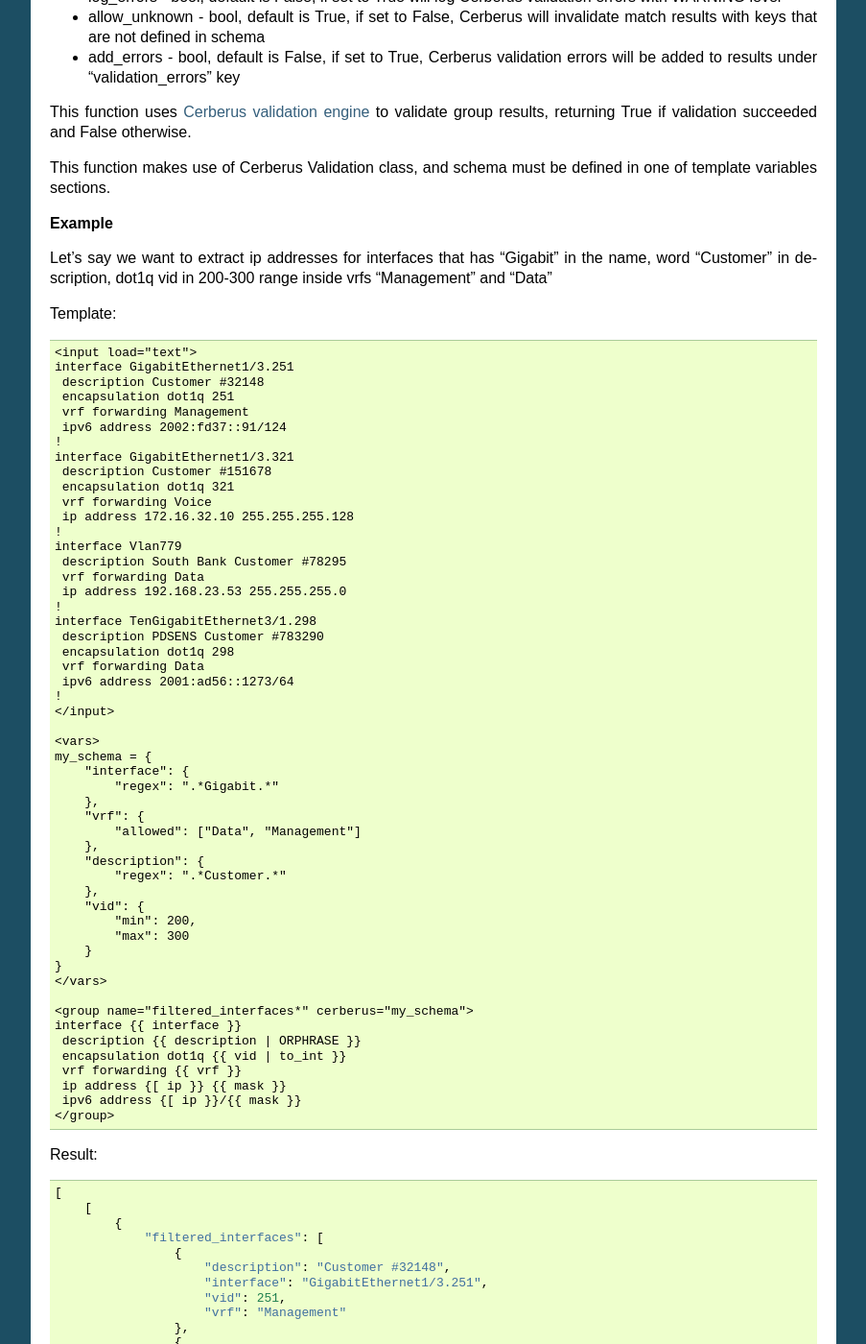
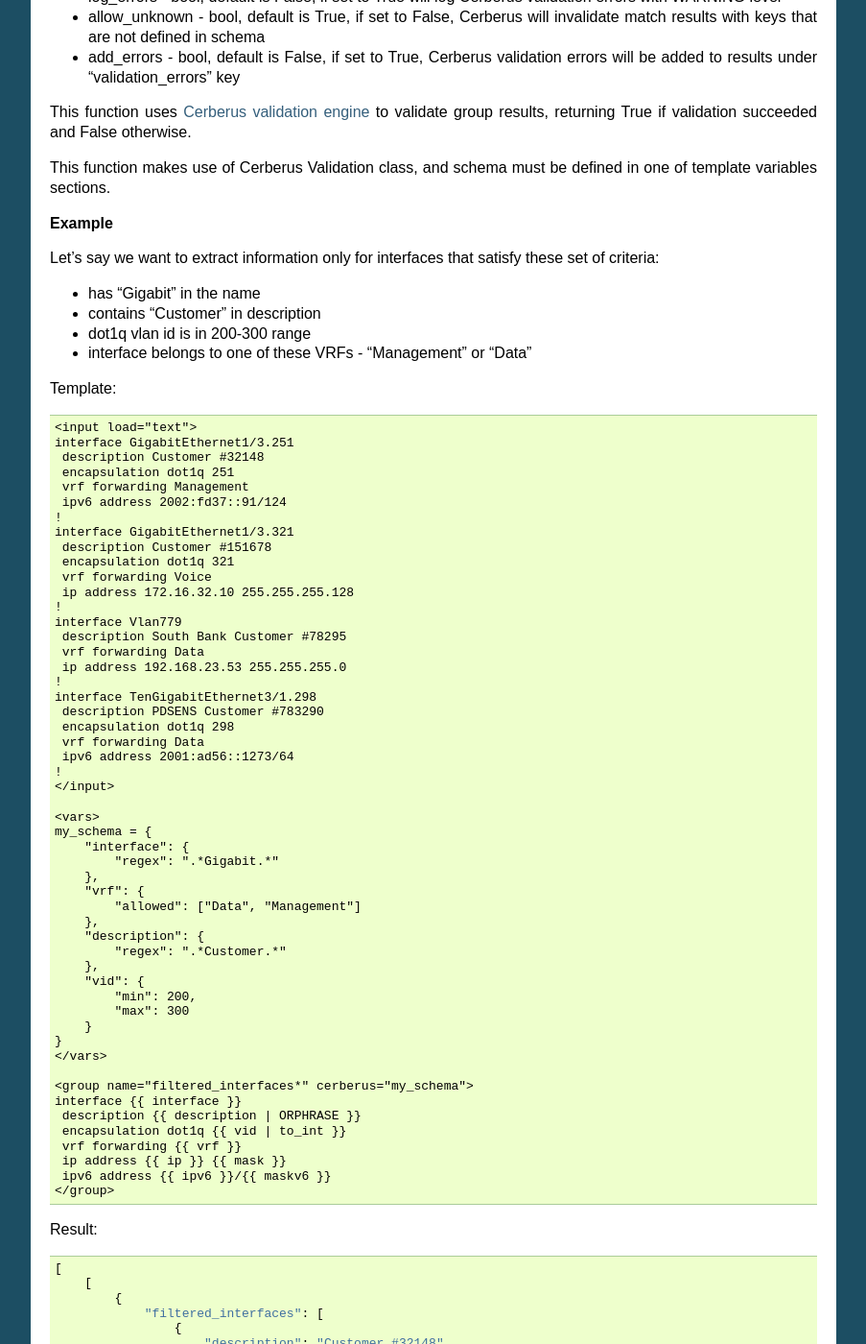
Before and after one commit to dmulyalin/ttp, a Sphinx documentation site: the page built from docs/source/Groups/Functions.rst, in a window 1280 px wide and 1400 px high, scrolled down 10875 px. Shown: the whole window at 96% size, without its empty margins (198-1101 px from the left). Built offline with Sphinx 7.4.7, drawn with Linux system fonts in a browser that asks for light colours; some of the changed text lies outside the part shown.

Commit message:
fixed 'cerberus' function docs

```diff
--- a/docs/source/Groups/Functions.rst
+++ b/docs/source/Groups/Functions.rst
@@ -610,7 +610,12 @@ This function makes use of Cerberus Validation class, and schema must be defined
 
 **Example**
 
-Let's say we want to extract ip addresses for interfaces that has "Gigabit" in the name, word "Customer" in description, dot1q vid in 200-300 range inside vrfs "Management" and "Data"
+Let's say we want to extract information only for interfaces that satisfy these set of criteria:
+
+* has "Gigabit" in the name
+* contains "Customer" in description
+* dot1q vlan id is in 200-300 range
+* interface belongs to one of these VRFs - "Management" or "Data"
 
 Template::
 
@@ -663,8 +668,8 @@ Template::
      description {{ description | ORPHRASE }}
      encapsulation dot1q {{ vid | to_int }}
      vrf forwarding {{ vrf }}
-     ip address {[ ip }} {{ mask }}
-     ipv6 address {[ ip }}/{{ mask }}
+     ip address {{ ip }} {{ mask }}
+     ipv6 address {{ ipv6 }}/{{ maskv6 }}
     </group>
 
 Result::
@@ -676,12 +681,16 @@ Result::
                     {
                         "description": "Customer #32148",
                         "interface": "GigabitEthernet1/3.251",
+                        "ipv6": "2002:fd37::91",
+                        "maskv6": "124",
                         "vid": 251,
                         "vrf": "Management"
                     },
                     {
                         "description": "PDSENS Customer #783290",
                         "interface": "TenGigabitEthernet3/1.298",
+                        "ipv6": "2001:ad56::1273",
+                        "maskv6": "64",
                         "vid": 298,
                         "vrf": "Data"
                     }
@@ -698,7 +707,7 @@ By defautl only results that passed validation criteria will be returned by TTP,
      encapsulation dot1q {{ vid | to_int }}
      vrf forwarding {{ vrf }}
      ip address {[ ip }} {{ mask }}
-     ipv6 address {[ ip }}/{{ mask }}
+     ipv6 address {{ ipv6 }}/{{ maskv6 }}
     </group>
 
 Results produced by TTP will contain validation errors information::
@@ -710,6 +719,8 @@ Results produced by TTP will contain validation errors information::
                     {
                         "description": "Customer #32148",
                         "interface": "GigabitEthernet1/3.251",
+                        "ipv6": "2002:fd37::91",
+                        "maskv6": "124",
                         "vid": 251,
                         "vrf": "Management"
                     },
@@ -740,6 +751,8 @@ Results produced by TTP will contain validation errors information::
                     {
                         "description": "PDSENS Customer #783290",
                         "interface": "TenGigabitEthernet3/1.298",
+                        "ipv6": "2001:ad56::1273",
+                        "maskv6": "64",
                         "vid": 298,
                         "vrf": "Data"
                     }
```
Also changed, not shown: other parts of docs/source/Groups/Functions.rst (+1 -1 lines).
